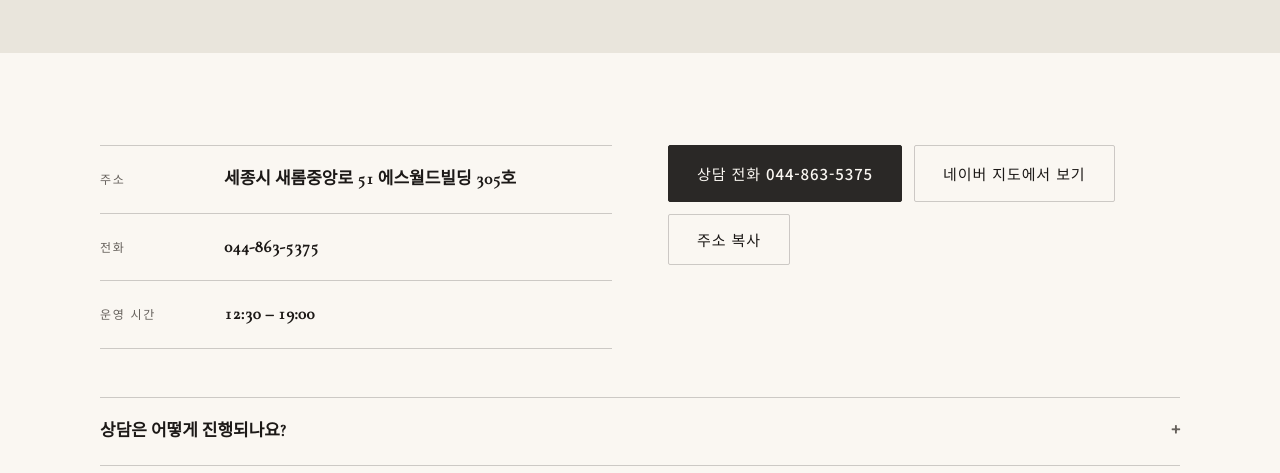
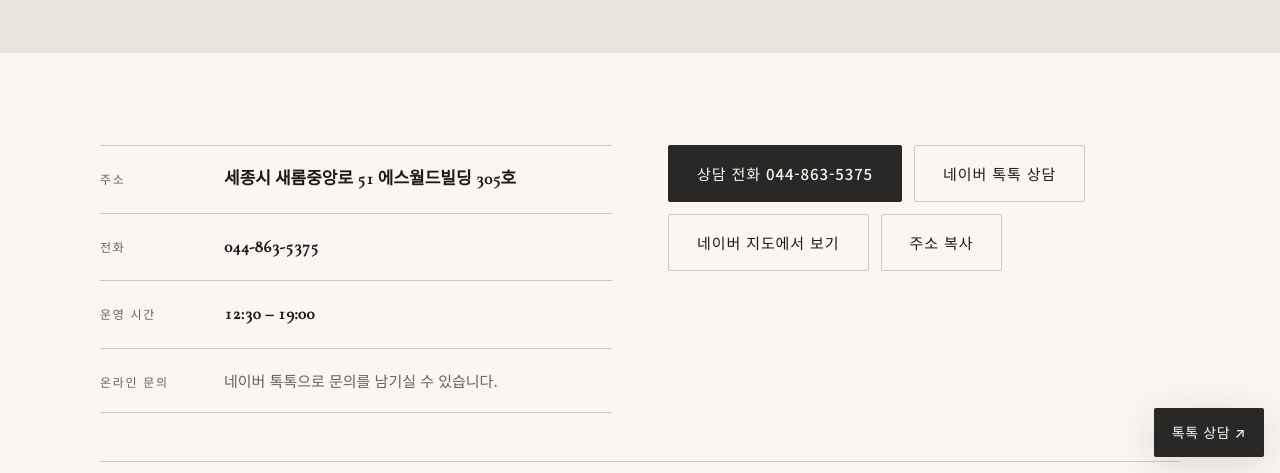
Before and after one commit to gunvada/klavier, a plain HTML site: page index.html in a window 1280 px wide. Both pictures are taken after a click on the link "상담 · 오시는 길". Shown: the part 327-800 px from the top of the page. Drawn offline with nearby package versions, Linux system fonts and the light colour scheme.

Commit message:
Add Naver TalkTalk inquiry links
Adds a TalkTalk button to each course view and the visit view, plus a
floating shortcut on every screen.

Co-Authored-By: Claude Fable 5.2 <noreply@anthropic.com>
Claude-Session: https://claude.ai/code/session_01P2nCLTDcX8zYUwPPi7MwoR

```diff
--- a/index.html
+++ b/index.html
@@ -309,6 +309,13 @@ a.course { display: block; text-decoration: none; }
 .faq details[open] summary::after { content: "–"; }
 .faq details p { color: var(--text-2); padding-bottom: 20px; max-width: 36em; }
 .cta-row { display: flex; flex-wrap: wrap; gap: 20px 40px; align-items: center; justify-content: space-between; }
+.float-talk {
+  position: fixed; z-index: 8; right: max(16px, env(safe-area-inset-right, 0px)); bottom: calc(16px + env(safe-area-inset-bottom, 0px));
+  background: var(--accent); color: var(--on-accent); text-decoration: none; font-size: 14px; font-weight: 500; letter-spacing: 0.04em;
+  padding: 12px 18px; border-radius: 2px; box-shadow: var(--shadow-lg); transition: background 300ms var(--ease);
+}
+.float-talk:hover { background: var(--accent-hover); }
+.site-foot .wrap { padding-bottom: 84px; }
 @media (max-width: 960px) {
   .menu-btn { display: block; }
   .nav { display: none; width: 100%; flex-direction: column; align-items: flex-start; gap: 0; padding-bottom: 8px; }
@@ -461,7 +468,7 @@ a.course { display: block; text-decoration: none; }
         </div>
         <div class="card">
           <dl class="info"><div><dt>레슨 형태</dt><dd>일대일</dd></div><div><dt>악기</dt><dd>그랜드 피아노</dd></div><div><dt>운영 시간</dt><dd>12:30 – 19:00</dd></div><div><dt>수강료 · 시간표</dt><dd class="soft">상담 때 안내해 드립니다.</dd></div></dl>
-          <div class="actions"><a class="btn btn-primary" href="tel:0448635375">상담 전화 044-863-5375</a><a class="btn btn-ghost" href="#visit">오시는 길</a></div>
+          <div class="actions"><a class="btn btn-primary" href="tel:0448635375">상담 전화 044-863-5375</a><a class="btn btn-ghost" href="https://talk.naver.com/wrlt8tl" target="_blank" rel="noopener">네이버 톡톡 상담</a></div>
         </div>
       </div>
     </div></div>
@@ -482,7 +489,7 @@ a.course { display: block; text-decoration: none; }
         </div>
         <div class="card">
           <dl class="info"><div><dt>대상</dt><dd>유아 · 초등학생</dd></div><div><dt>운영 시간</dt><dd>12:30 – 19:00</dd></div><div><dt>수강료 · 시간표</dt><dd class="soft">상담 때 안내해 드립니다.</dd></div></dl>
-          <div class="actions"><a class="btn btn-primary" href="tel:0448635375">상담 전화 044-863-5375</a><a class="btn btn-ghost" href="#visit">오시는 길</a></div>
+          <div class="actions"><a class="btn btn-primary" href="tel:0448635375">상담 전화 044-863-5375</a><a class="btn btn-ghost" href="https://talk.naver.com/wrlt8tl" target="_blank" rel="noopener">네이버 톡톡 상담</a></div>
         </div>
       </div>
     </div></div>
@@ -503,7 +510,7 @@ a.course { display: block; text-decoration: none; }
         </div>
         <div class="card">
           <dl class="info"><div><dt>대상</dt><dd>입시 · 콩쿠르를 준비하는 학생</dd></div><div><dt>레슨 형태</dt><dd>일대일</dd></div><div><dt>운영 시간</dt><dd>12:30 – 19:00</dd></div><div><dt>수강료 · 시간표</dt><dd class="soft">상담 때 안내해 드립니다.</dd></div></dl>
-          <div class="actions"><a class="btn btn-primary" href="tel:0448635375">상담 전화 044-863-5375</a><a class="btn btn-ghost" href="#visit">오시는 길</a></div>
+          <div class="actions"><a class="btn btn-primary" href="tel:0448635375">상담 전화 044-863-5375</a><a class="btn btn-ghost" href="https://talk.naver.com/wrlt8tl" target="_blank" rel="noopener">네이버 톡톡 상담</a></div>
         </div>
       </div>
     </div></div>
@@ -524,7 +531,7 @@ a.course { display: block; text-decoration: none; }
         </div>
         <div class="card">
           <dl class="info"><div><dt>대상</dt><dd>성인</dd></div><div><dt>운영 시간</dt><dd>12:30 – 19:00</dd></div><div><dt>수강료 · 시간표</dt><dd class="soft">상담 때 안내해 드립니다.</dd></div></dl>
-          <div class="actions"><a class="btn btn-primary" href="tel:0448635375">상담 전화 044-863-5375</a><a class="btn btn-ghost" href="#visit">오시는 길</a></div>
+          <div class="actions"><a class="btn btn-primary" href="tel:0448635375">상담 전화 044-863-5375</a><a class="btn btn-ghost" href="https://talk.naver.com/wrlt8tl" target="_blank" rel="noopener">네이버 톡톡 상담</a></div>
         </div>
       </div>
     </div></div>
@@ -571,10 +578,12 @@ a.course { display: block; text-decoration: none; }
           <div><dt>주소</dt><dd id="addr">세종시 새롬중앙로 51 에스월드빌딩 305호</dd></div>
           <div><dt>전화</dt><dd>044-863-5375</dd></div>
           <div><dt>운영 시간</dt><dd>12:30 – 19:00</dd></div>
+          <div><dt>온라인 문의</dt><dd class="soft">네이버 톡톡으로 문의를 남기실 수 있습니다.</dd></div>
         </dl>
         <div>
           <div class="actions" style="margin-top: 0">
             <a class="btn btn-primary" href="tel:0448635375">상담 전화 044-863-5375</a>
+            <a class="btn btn-ghost" href="https://talk.naver.com/wrlt8tl" target="_blank" rel="noopener">네이버 톡톡 상담</a>
             <a class="btn btn-ghost" href="https://map.naver.com/p/search/%EC%84%B8%EC%A2%85%20%ED%81%B4%EB%9D%BC%EB%B9%84%EC%96%B4%20%EC%9D%8C%EC%95%85%ED%95%99%EC%9B%90" target="_blank" rel="noopener">네이버 지도에서 보기</a>
             <button class="btn btn-ghost" type="button" id="copy-addr">주소 복사</button>
           </div>
@@ -588,6 +597,8 @@ a.course { display: block; text-decoration: none; }
     </div></div>
   </section>
 </main>
+
+<a class="float-talk" href="https://talk.naver.com/wrlt8tl" target="_blank" rel="noopener">톡톡 상담 ↗</a>
 
 <footer class="site-foot">
   <div class="wrap">
```
